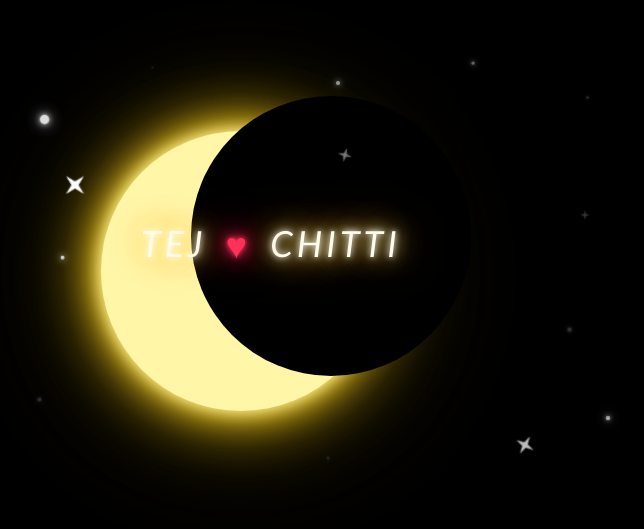
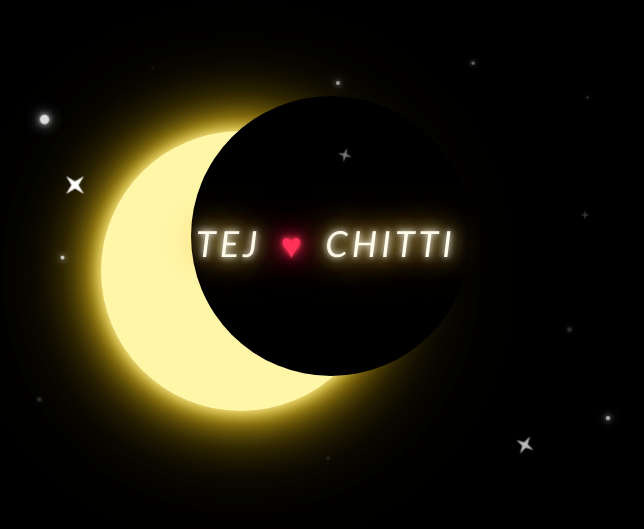
Before and after one commit to yaswanth201205/Love, a plain HTML site: page index.html in a window 1280 px wide. Shown: the part 124-653 px from the top of the page, without its empty margins (294-938 px from the left). Drawn offline with Linux system fonts and the light colour scheme.

Commit message:
Update index.html

```diff
--- a/index.html
+++ b/index.html
@@ -124,7 +124,7 @@ body {
 
     z-index: 10;
 
-    left: 145px;
+    left: 200px;
     top: 195px;
 
     color: #fffbea;
```
